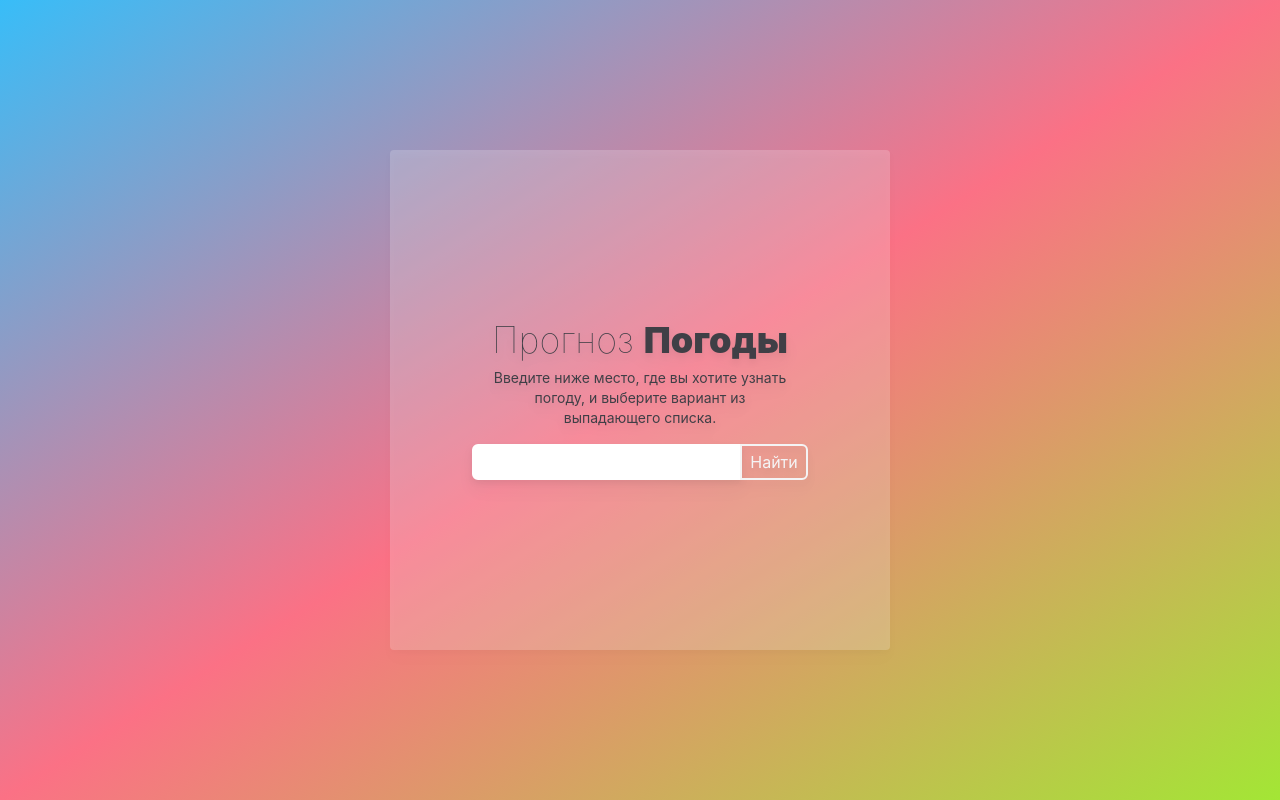
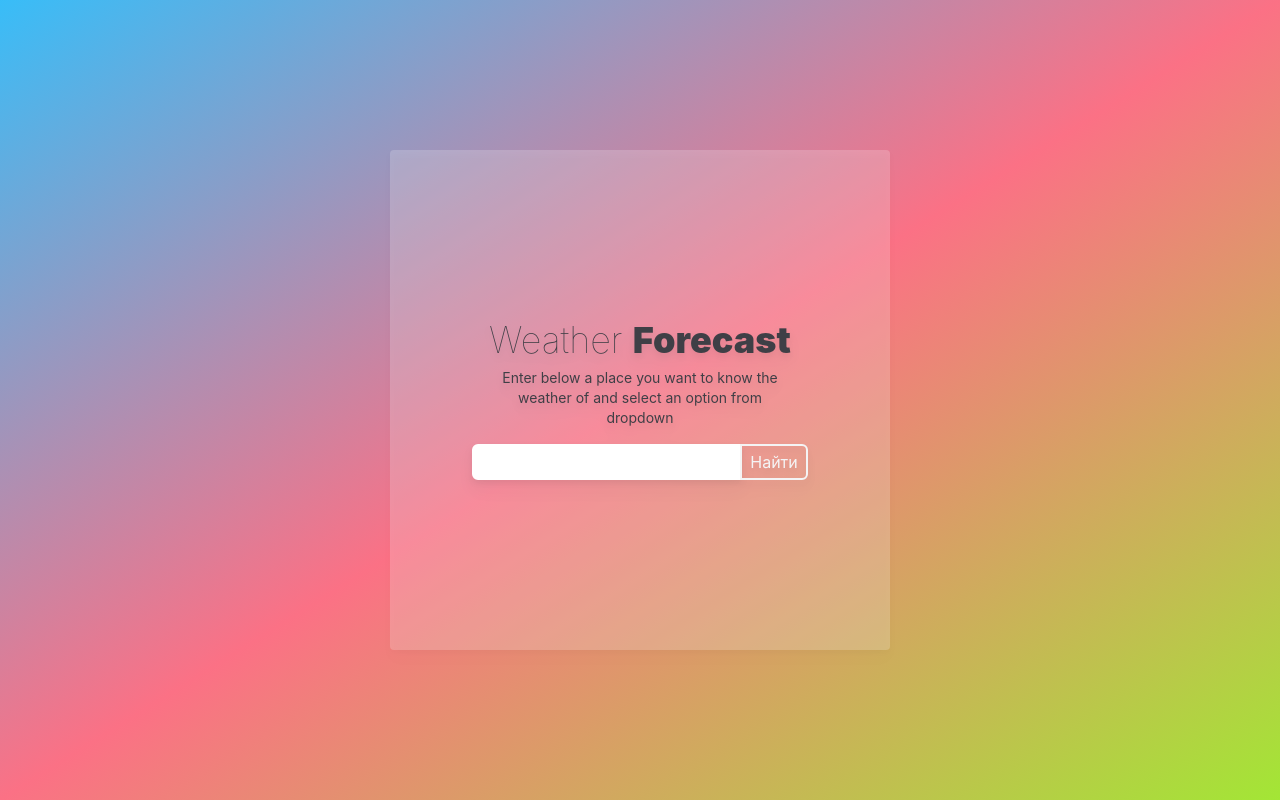
Before and after one commit to anovic123/weather-api-react-ts, a React (Create React App) app: page / in a window 1280 px wide. Built offline with nearby package versions, Linux system fonts and the light colour scheme.

Commit message:
add Header component

```diff
--- /dev/null
+++ b/src/components/Header.tsx
@@ -0,0 +1,12 @@
+const Header = (): JSX.Element => (
+  <>
+    <h1 className="text-4xl font-thin">
+      Weather <span className="font-black">Forecast</span>
+    </h1>
+    <p className="text-sm mt-2">
+      Enter below a place you want to know the weather of and select an option from dropdown
+    </p>
+  </>
+);
+
+export default Header;
--- a/src/components/Search.tsx
+++ b/src/components/Search.tsx
@@ -1,5 +1,6 @@
 import { ChangeEvent } from 'react';
 import { optionType } from '../types';
+import Header from './Header';
 
 type Props = {
   term: string;
@@ -16,12 +17,7 @@ const Search = ({ term, options, onInputChange, onOptionSelect, onSubmit }: Prop
           items-center justify-center md:px-10 lg:p-24 h-full lg:h-[500px] bg-white
           bg-opacity-20 backgrop-blur-ls rounded drop-shadow-lg text-zinc-700"
       >
-        <h1 className="text-4xl font-thin">
-          Прогноз <span className="font-black">Погоды</span>
-        </h1>
-        <p className="text-sm mt-2">
-          Введите ниже место, где вы хотите узнать погоду, и выберите вариант из выпадающего списка.
-        </p>
+        <Header />
 
         <div className="relative flex mt-10 md:mt-4">
           <input
```
